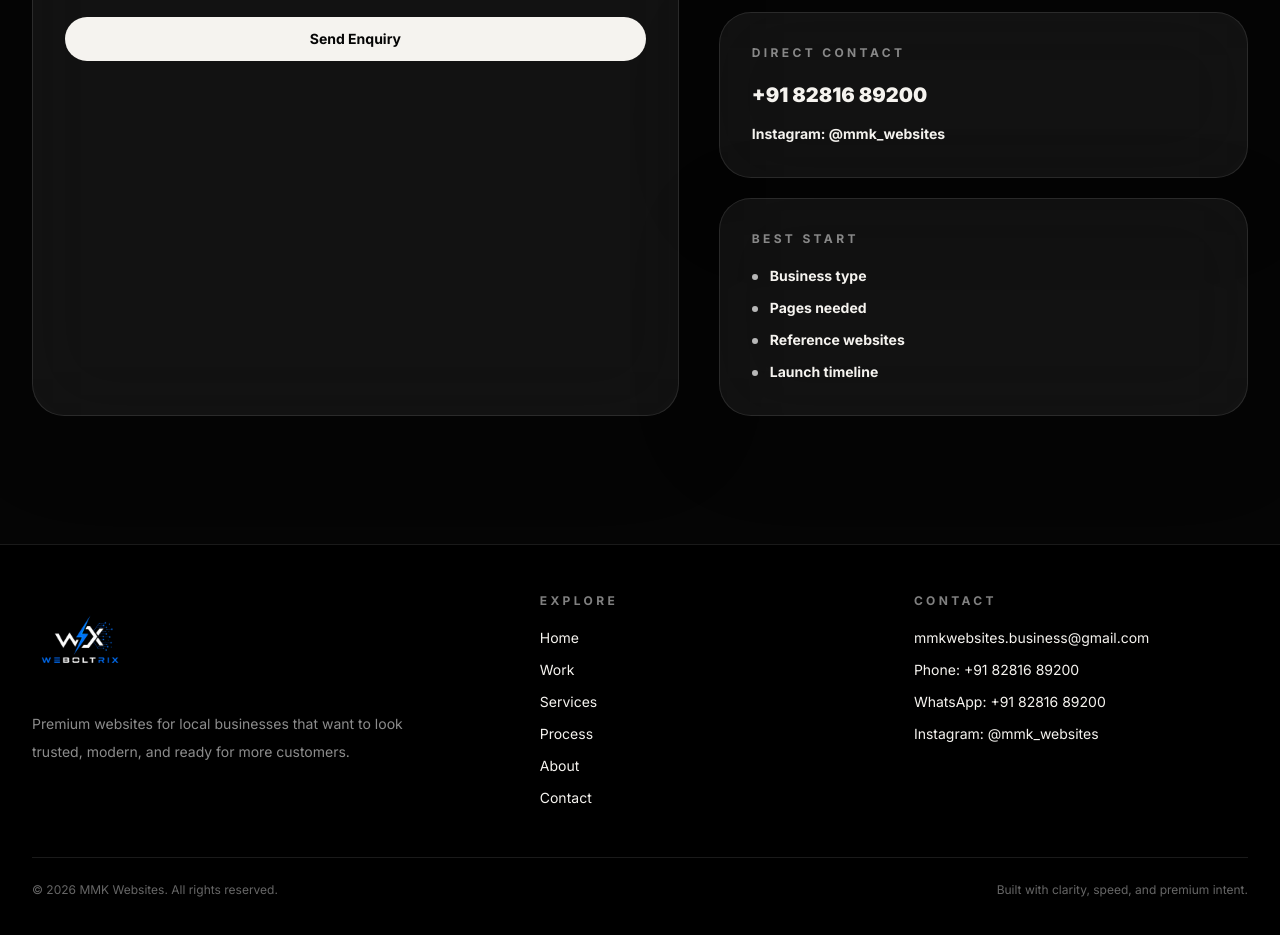
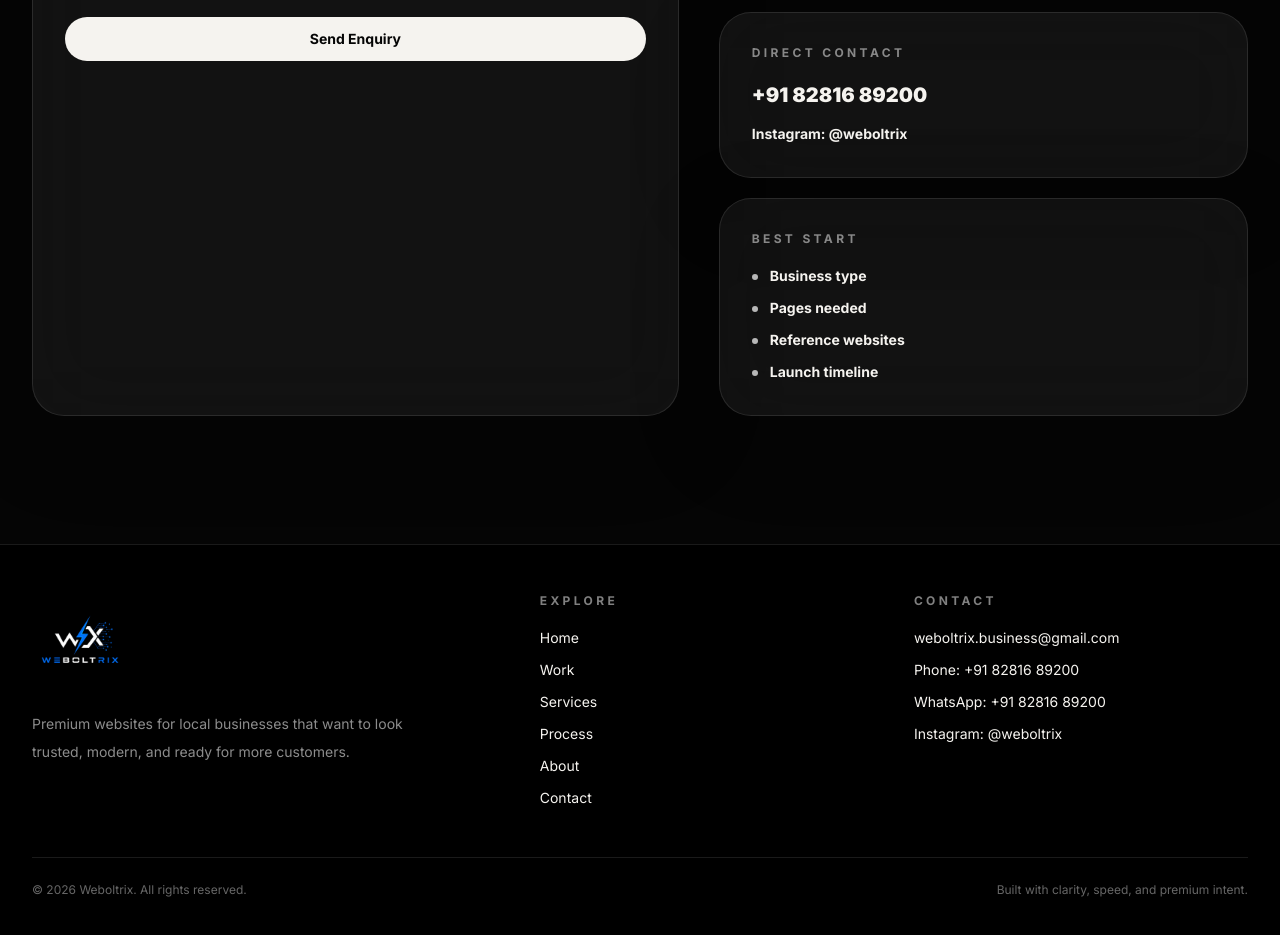
Before and after one commit to muhammedmuneerk/weboltrix, a React (Vite) app: page /contact in a window 1280 px wide. Shown: the part 1180-2115 px from the top of the page. Built offline with nearby package versions, Linux system fonts and the light colour scheme.

Commit message:
convert the word 'mmk, mmk websites, MMK, MMK Websites' into 'weboltrix, Weboltrix'

```diff
--- a/index.html
+++ b/index.html
@@ -5,14 +5,14 @@
     <meta name="viewport" content="width=device-width, initial-scale=1.0" />
     <meta
       name="description"
-      content="MMK Websites builds premium, high-converting websites for local businesses."
+      content="Weboltrix builds premium, high-converting websites for local businesses."
     />
     <link
       rel="icon"
       type="image/png"
       href="/src/assets/logos/weboltrix.png"
     />
-    <title>MMK Websites | Premium Web Design Agency</title>
+    <title>Weboltrix | Premium Web Design Agency</title>
   </head>
   <body>
     <div id="root"></div>
--- a/package.json
+++ b/package.json
@@ -1,5 +1,5 @@
 {
-  "name": "mmk-websites",
+  "name": "weboltrix",
   "version": "1.0.0",
   "private": true,
   "type": "module",
--- a/src/components/CTASection.jsx
+++ b/src/components/CTASection.jsx
@@ -14,7 +14,7 @@ export default function CTASection({
             <img
               src={brandAssets.logoSquare}
               alt=""
-              className="mx-auto mb-7 h-16 w-16 object-contain opacity-90"
+              className="mx-auto mb-7 h-20 w-auto object-contain opacity-90"
             />
             <h2 className="text-4xl font-black leading-tight tracking-tight text-balance sm:text-6xl lg:text-7xl">
               {title}
--- a/src/components/Footer.jsx
+++ b/src/components/Footer.jsx
@@ -7,10 +7,10 @@ export default function Footer() {
       <div className="container-premium py-12">
         <div className="grid gap-10 md:grid-cols-[1.4fr_1fr_1fr]">
           <div>
-            <Link to="/" className="inline-flex items-center" aria-label="MMK Websites home">
+            <Link to="/" className="inline-flex items-center" aria-label="Weboltrix home">
               <img
-                src={brandAssets.logoWide}
-                alt="MMK Websites"
+                src={brandAssets.logoSquare}
+                alt="Weboltrix"
                 className="h-16 lg:h-24 w-auto"
               />
             </Link>
@@ -42,13 +42,13 @@ export default function Footer() {
                 WhatsApp: {contactDetails.phoneDisplay}
               </a>
               <a className="transition hover:text-white" href={contactDetails.instagram} target="_blank" rel="noreferrer">
-                Instagram: @mmk_websites
+                Instagram: @weboltrix
               </a>
             </div>
           </div>
         </div>
         <div className="mt-12 flex flex-col gap-3 border-t border-white/10 pt-6 text-xs text-white/40 sm:flex-row sm:items-center sm:justify-between">
-          <p>&copy; {new Date().getFullYear()} MMK Websites. All rights reserved.</p>
+          <p>&copy; {new Date().getFullYear()} Weboltrix. All rights reserved.</p>
           <p>Built with clarity, speed, and premium intent.</p>
         </div>
       </div>
--- a/src/components/HeroShowcase.jsx
+++ b/src/components/HeroShowcase.jsx
@@ -5,7 +5,7 @@ export default function HeroShowcase() {
     <div className="hero-showcase relative hidden lg:block" data-cursor-glow>
       <div className="relative overflow-hidden rounded-[2.4rem] border border-white/[0.12] bg-white/[0.06] p-3 shadow-premium backdrop-blur-2xl">
         <div className="absolute right-6 top-6 z-20 rounded-full border border-white/15 bg-black/[0.42] px-4 py-2 text-xs font-black uppercase tracking-[0.18em] text-white/68 backdrop-blur">
-          MMK signature
+          Weboltrix signature
         </div>
         <div className="absolute bottom-6 left-6 z-20 max-w-52 rounded-[1.4rem] border border-white/[0.12] bg-black/[0.48] p-5 text-sm font-bold leading-6 text-white/72 backdrop-blur-xl">
           Built to make customers trust the business before they call.
--- a/src/components/Navbar.jsx
+++ b/src/components/Navbar.jsx
@@ -22,10 +22,10 @@ export default function Navbar() {
       }`}
     >
       <nav className="container-premium flex h-20 items-center justify-between">
-        <Link to="/" className="flex items-center" aria-label="MMK Websites home" onClick={() => setOpen(false)}>
+        <Link to="/" className="flex items-center" aria-label="Weboltrix home" onClick={() => setOpen(false)}>
           <img
-            src={brandAssets.logoWide}
-            alt="MMK Websites"
+            src={brandAssets.logoSquare}
+            alt="Weboltrix"
             className="h-20 w-auto lg:h-28"
           />
         </Link>
--- a/src/data/siteData.js
+++ b/src/data/siteData.js
@@ -1,6 +1,6 @@
 import heroStudio from "../assets/mmk-hero-studio.jpg";
-import logoSquare from "../assets/logos/MMKWebsites-Logo-crop-1-1-bgremoved.png";
-import logoWide from "../assets/logos/weboltrix-bgremoved.png";
+import logoSquare from "../assets/logos/weboltrix-bgremoved.png";
+import logoWide from "../assets/logos/MMKWebsites-Logo-crop-2--2-1-bgremoved.png";
 import mmkShopImage from "../assets/preview/screens.png";
 import amorWeddingsImage from "../assets/preview/collage-amorweddings-3.png";
 import amorUniformsImage from "../assets/preview/AmorUniforms-Preview.png";
@@ -394,8 +394,8 @@ export const uspItems = [
 export const contactDetails = {
   phone: "+918281689200",
   phoneDisplay: "+91 82816 89200",
-  email: "mmkwebsites.business@gmail.com",
-  instagram: "https://www.instagram.com/mmk_websites",
+  email: "weboltrix.business@gmail.com",
+  instagram: "https://www.instagram.com/weboltrix",
 };
 
 export const whatsappLink = `https://wa.me/${contactDetails.phone.replace("+", "")}?text=Hi%2C%20I%20want%20a%20website%20for%20my%20business`;
--- a/src/pages/About.jsx
+++ b/src/pages/About.jsx
@@ -5,7 +5,7 @@ import SectionHeading from "../components/SectionHeading.jsx";
 export default function About() {
   return (
     <>
-      <PageHero eyebrow="About" title="About MMK Websites">
+      <PageHero eyebrow="About" title="About Weboltrix">
         A boutique web design studio focused on making local businesses look premium, move faster,
         and win more trust online.
       </PageHero>
@@ -15,7 +15,7 @@ export default function About() {
           <SectionHeading
             eyebrow="Story"
             title="We believe small businesses should not look small online."
-            text="MMK Websites was built for owners who care about quality but need a website that is practical, fast, and easy for customers to act on."
+            text="Weboltrix was built for owners who care about quality but need a website that is practical, fast, and easy for customers to act on."
           />
           <div className="glass rounded-[2rem] p-8 text-lg leading-9 text-white/65">
             We combine high-end visual taste with the direct needs of local business: clear offers,
--- a/src/pages/Contact.jsx
+++ b/src/pages/Contact.jsx
@@ -74,7 +74,7 @@ export default function Contact() {
                   {contactDetails.phoneDisplay}
                 </a>
                 <a className="text-sm font-bold text-white/58 transition hover:text-white" href={contactDetails.instagram} target="_blank" rel="noreferrer">
-                  Instagram: @mmk_websites
+                  Instagram: @weboltrix
                 </a>
               </div>
             </div>
--- a/src/pages/Home.jsx
+++ b/src/pages/Home.jsx
@@ -84,10 +84,10 @@ export default function Home() {
         </div>
       </section>
 
-      <section id="mmk-signature" className="py-20 lg:py-24">
+      <section id="weboltrix-signature" className="py-20 lg:py-24">
         <div className="container-premium">
           <div className="max-w-5xl">
-            <p className="eyebrow">MMK signature</p>
+            <p className="eyebrow">Weboltrix signature</p>
             <h2 className="mt-5 max-w-4xl text-4xl font-black leading-tight tracking-tight text-balance sm:text-5xl lg:text-6xl">
               A scroll experience that feels premium, but still sells.
             </h2>
```
Also changed, not shown: 2 other files (tests, documents, lock files or other folders).
